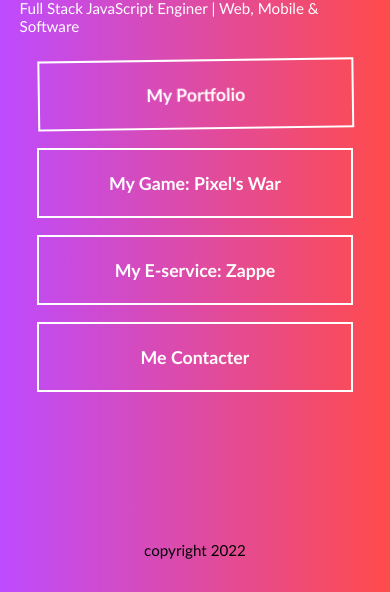
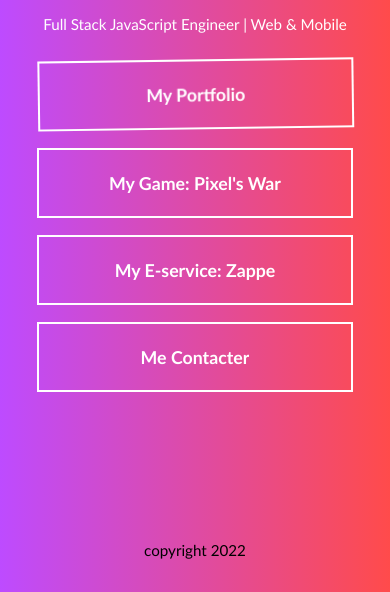
Before and after one commit to iamkepo/links, a plain HTML site: page index.html in a window 390 px wide. Shown: the part 252-844 px from the top of the page. Drawn offline with Linux system fonts and the light colour scheme.

Commit message:
Web & Mobile

```diff
--- a/index.html
+++ b/index.html
@@ -5,8 +5,8 @@
     <meta charset="UTF-8">
     <meta http-equiv="X-UA-Compatible" content="IE=edge">
     <meta name="viewport" content="width=device-width, initial-scale=1.0">
-    <meta name="keywords" content="JavaScript Enginer">
-    <meta name="description" content="Full Stack JavaScript Enginer | Web, Mobile & Software">
+    <meta name="keywords" content="JavaScript Engineer">
+    <meta name="description" content="Full Stack JavaScript Engineer | Web & Mobile">
     <title>Link</title>
     <link rel="stylesheet" href="./css/style.css">
   </head>
@@ -17,7 +17,7 @@
       <img src="./images/IMG_20220414_083526_888.jpg" alt="profil"/>
       <h1>I AM KEPO</h1>
       <h2>KAKPO Christ-Amour Dieu-Merci</h2>
-      <p>Full Stack JavaScript Enginer | Web, Mobile & Software</p>
+      <p>Full Stack JavaScript Engineer | Web & Mobile</p>
     </header>
 
     <nav>
```
